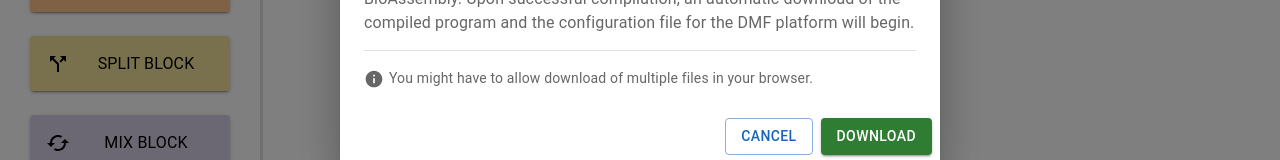
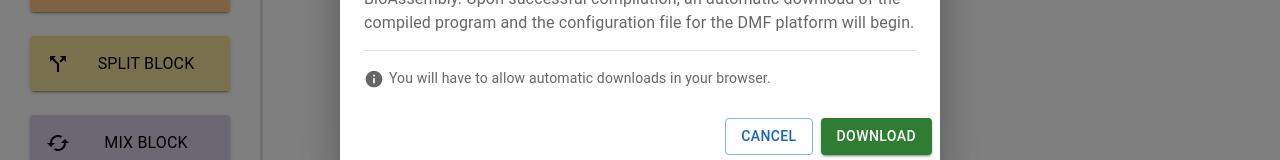
Before and after one commit to OliverSiggaard/bachelor-project-ui, a React (Create React App) app: page / in a window 1280 px wide. Both pictures are taken after a click on the button 1181 px from the left and 32 px from the top of the page. Shown: the part 369-529 px from the top of the page. Built offline with nearby package versions, Linux system fonts and the light colour scheme; the HTML template or start-up script is replaced by a standard one.

Commit message:
Added support for Safari to download multiple files

```diff
--- a/src/components/navbar/Navbar.tsx
+++ b/src/components/navbar/Navbar.tsx
@@ -116,7 +116,7 @@ const Navbar: React.FC = () => {
 
     // Initiating automatic browser download of compiled program and dmf configuration
     downloadFile(compiledProgram, getCompiledProgramFileName(), "text/plain");
-    downloadFile(dmfConfiguration, getDmfConfigurationFileName(), "application/json");
+    setTimeout(() => downloadFile(dmfConfiguration, getDmfConfigurationFileName(), "application/json"), 50);
   };
 
   const downloadProgramSketch = () => {
--- a/src/components/navbar/dialogs/DownloadDialog.tsx
+++ b/src/components/navbar/dialogs/DownloadDialog.tsx
@@ -31,7 +31,7 @@ const DownloadDialog: React.FC<DownloadDialogProps> = ({ open, onClose, onDownlo
         <Divider/>
         <DialogContentText sx={{marginTop: "15px"}}>
           <Info sx={{fontSize: "20px"}} />
-          <span style={{marginLeft: "5px", fontSize: "14px"}}>You might have to allow download of multiple files in your browser.</span>
+          <span style={{marginLeft: "5px", fontSize: "14px"}}>You will have to allow automatic downloads in your browser.</span>
         </DialogContentText>
       </DialogContent>
       <DialogActions>
```
